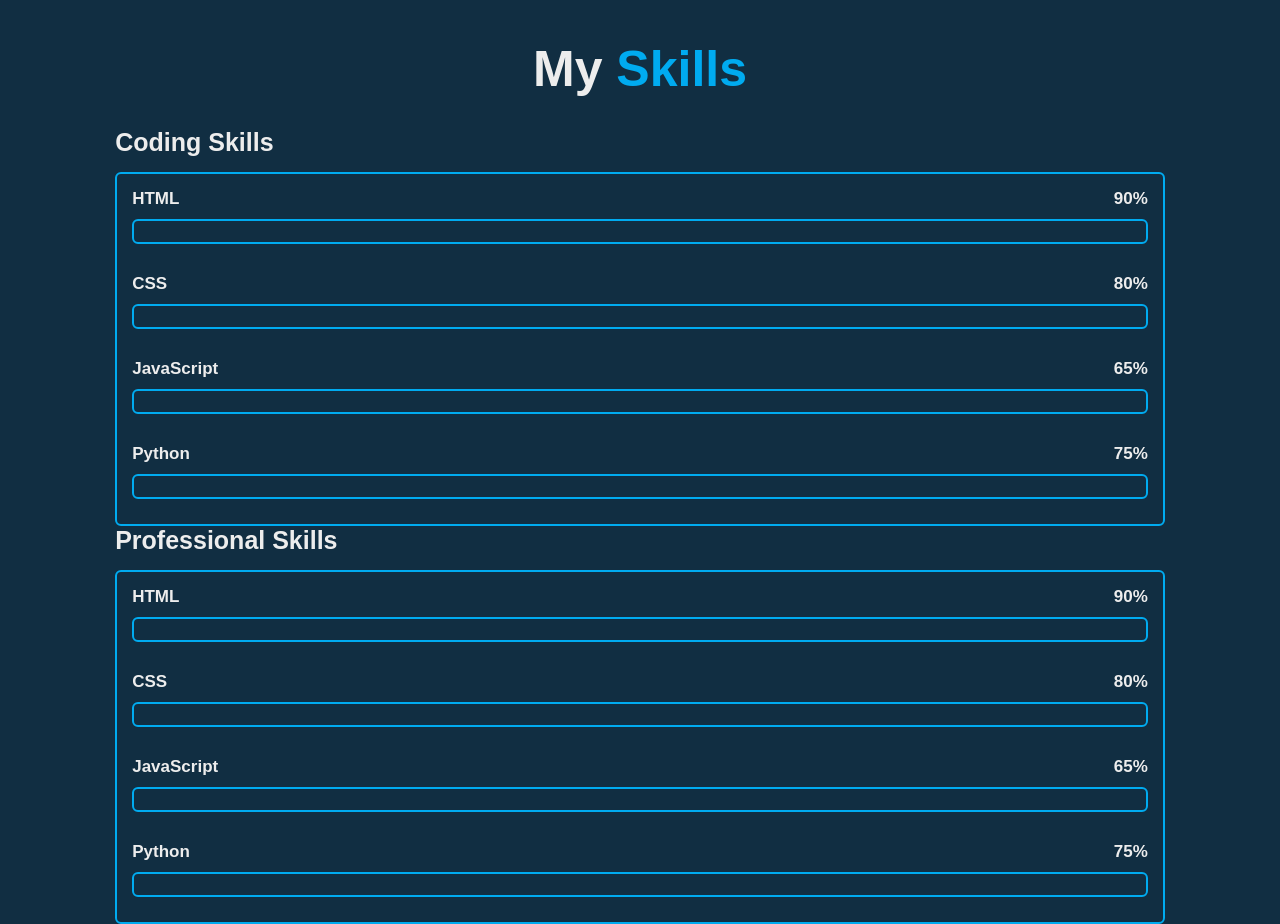
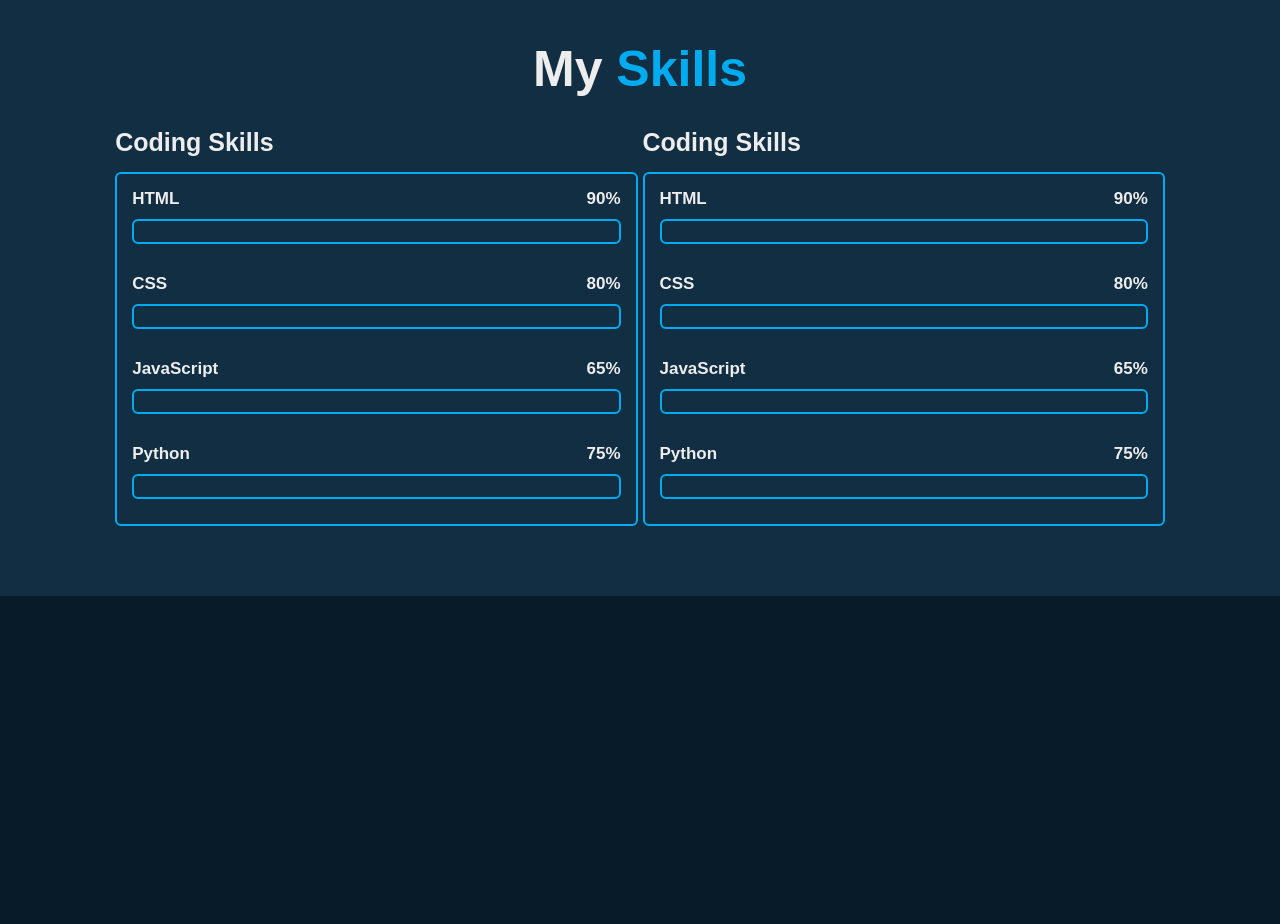
Before and after one commit to BTKcreations/MyPortfolio, a plain HTML site: page index.html in a window 1280 px wide. Shown: the part 2460-3384 px from the top of the page. After the commit the page ends 3056 px from the top, so only its background shows below. Drawn offline with nearby package versions, Linux system fonts and the light colour scheme.

Commit message:
update index.html update style.css update README.md

```diff
--- a/index.html
+++ b/index.html
@@ -170,9 +170,10 @@
                         </div>
                     </div>
                 </div>
+            </div>
 
             <div class="skills-column">
-                    <h3 class="title">Professional Skills</h3>
+                <h3 class="title">Coding Skills</h3>
 
                 <div class="skills-box">
                     <div class="skills-content">
--- a/style.css
+++ b/style.css
@@ -390,7 +390,7 @@ span {
 .skills .skills-row {
    display: flex;
    flex-wrap: wrap;
-   gap: 5rem;
+   gap: .5rem;
 }
 .skills-row .skills-column {
    flex: 1 1 40rem;
```
Also changed, not shown: README.md. Lines whose indentation alone changed are shown as unchanged.
